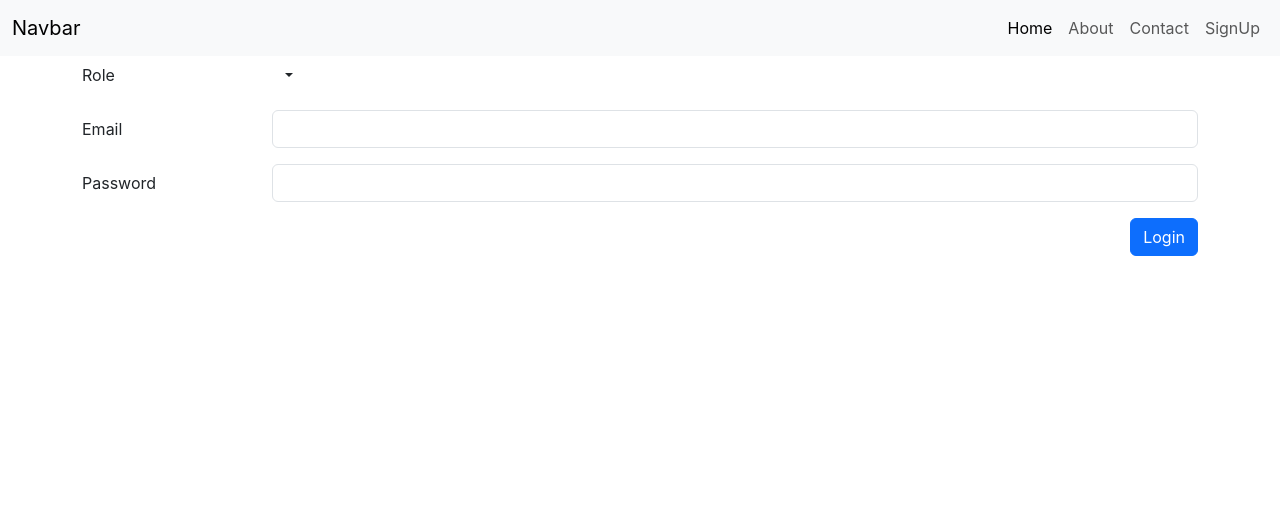
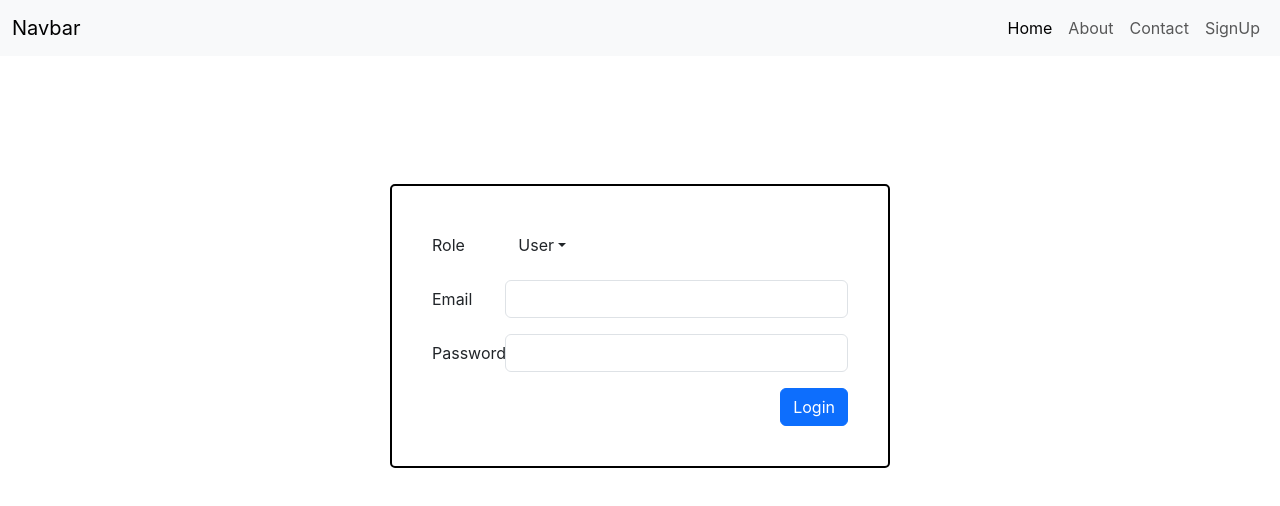
Before and after one commit to arunar1/grievance-management-system, a React (Create React App) app: page / in a window 1280 px wide. Shown: the top 506 px of the page. Built offline with nearby package versions, Linux system fonts and the light colour scheme.

Commit message:
add : added positioning

```diff
--- a/src/App.css
+++ b/src/App.css
@@ -42,6 +42,7 @@
   .signup-container {
     width: 60%;
   }
+
 }
 @media (max-width: 700px) {
   .signup-container {
@@ -49,3 +50,18 @@
     margin-top: -4rem;
   }
 }
+
+@media (min-width: 700px){
+  .login-form{
+    width: 500px;
+  }
+  .login-container{
+    margin-top:10%;
+  }
+  .login-form{
+    padding:40px;
+    border: 2px solid black;
+    border-radius: 5px;
+  }
+
+}
--- a/src/components/Pages/Home/Main.js
+++ b/src/components/Pages/Home/Main.js
@@ -1,7 +1,7 @@
 import React, { useState } from "react";
 
 export default function Main() {
-  const [userType, setUserType] = useState("");
+  const [userType, setUserType] = useState("User");
   const [email, setEmail] = useState("");
   const [password, setPassword] = useState("");
 
@@ -26,8 +26,8 @@ export default function Main() {
   };
 
   return (
-    <div className="container">
-      <form  onSubmit={handleSubmit}>
+    <div className="container d-flex justify-content-center login-container">
+      <form  onSubmit={handleSubmit} className="login-form">
         <div className="row mb-3">
           <label className="col-sm-2 col-form-label">Role</label>
           <div className="col-sm-10">
@@ -56,7 +56,7 @@ export default function Main() {
                     href="#"
                     onClick={handleUserTypeChange}
                   >
-                    Superviser
+                    Supervisor
                   </a>
                 </li>
                 <li>
@@ -65,7 +65,7 @@ export default function Main() {
                     href="#"
                     onClick={handleUserTypeChange}
                   >
-                    Assigny
+                    Asignee
                   </a>
                 </li>
               </ul>
@@ -74,7 +74,7 @@ export default function Main() {
         </div>
 
 
-        {/* {userType==='Assigny' ? ():()} */}
+        {/* {userType==='Asignee' ? ():()} */}
         <div className="row mb-3">
           <label htmlFor="inputEmail3" className="col-sm-2 col-form-label">
             Email
--- a/src/components/Pages/SignUp/Signup.js
+++ b/src/components/Pages/SignUp/Signup.js
@@ -2,7 +2,7 @@ import React, { useState } from "react";
 
 export default function Signup() {
   const [formData, setFormData] = useState({
-    licenseId:"",
+    passCode:"",
     role: "User",
     firstName: "",
     lastName: "",
@@ -52,7 +52,7 @@ export default function Signup() {
                 {formData.role || "Select Role"}
               </button>
               <ul className="dropdown-menu">
-                {["User", "Superviser", "Assigny"].map((role) => (
+                {["User", "Supervisor", "Asignee"].map((role) => (
                   <li key={role}>
                     <a
                       className="dropdown-item"
@@ -71,19 +71,19 @@ export default function Signup() {
           {formData.role != "User" ? (
             <div className="col-md-6">
               <label htmlFor="inputFirstname4" className="form-label">
-                License ID
+                Pass Code
               </label>
               <input
                 type="text"
                 className="form-control"
                 id="inputlicenseId4"
-                name="licenseId"
-                value={formData.licenseId}
+                name="passCode"
+                value={formData.passCode}
                 onChange={handleChange}
               />
             </div>
           ) : null}
-          {formData.role === "Assigny" ? (
+          {formData.role === "Asignee" ? (
             <div className="col-md-6">
               <label htmlFor="inputLastname4" className="form-label">
                Category
```
